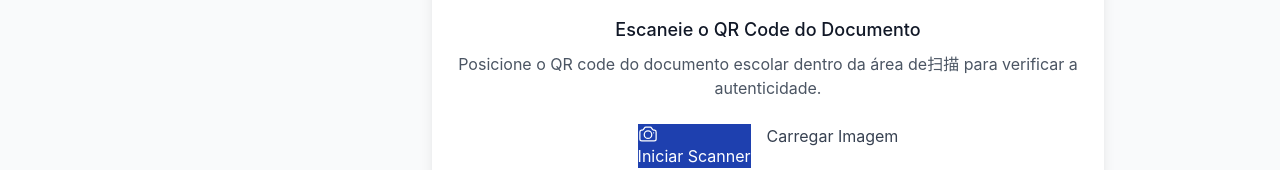
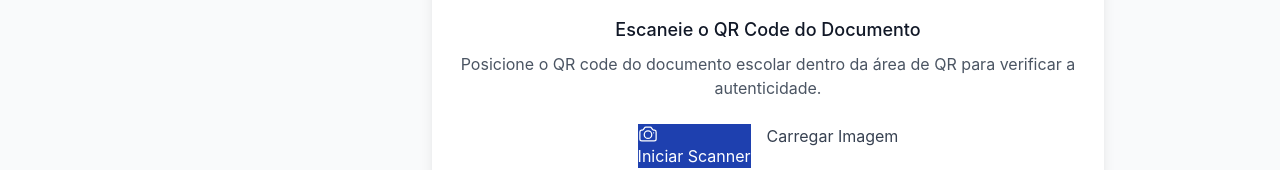
Before and after one commit to Domingos-Jr17/source_jam_2025_yisa, a React (Vite) app in the folder yisa/: page /verificar in a window 1280 px wide. Shown: the part 1128-1298 px from the top of the page. Built offline with nearby package versions, Linux system fonts and the light colour scheme.

Commit message:
fix(ui): replace chinese text with portuguese in QR scanner label

```diff
--- a/yisa/src/components/QRScanner.tsx
+++ b/yisa/src/components/QRScanner.tsx
@@ -249,7 +249,7 @@ const QRScanner: React.FC<QRScannerProps> = ({
             Escaneie o QR Code do Documento
           </h3>
           <p className="text-gray-600 mb-6">
-            Posicione o QR code do documento escolar dentro da área de扫描 para verificar a autenticidade.
+            Posicione o QR code do documento escolar dentro da área de QR para verificar a autenticidade.
           </p>
           <div className="flex flex-col sm:flex-row gap-4 justify-center">
             <button
```
